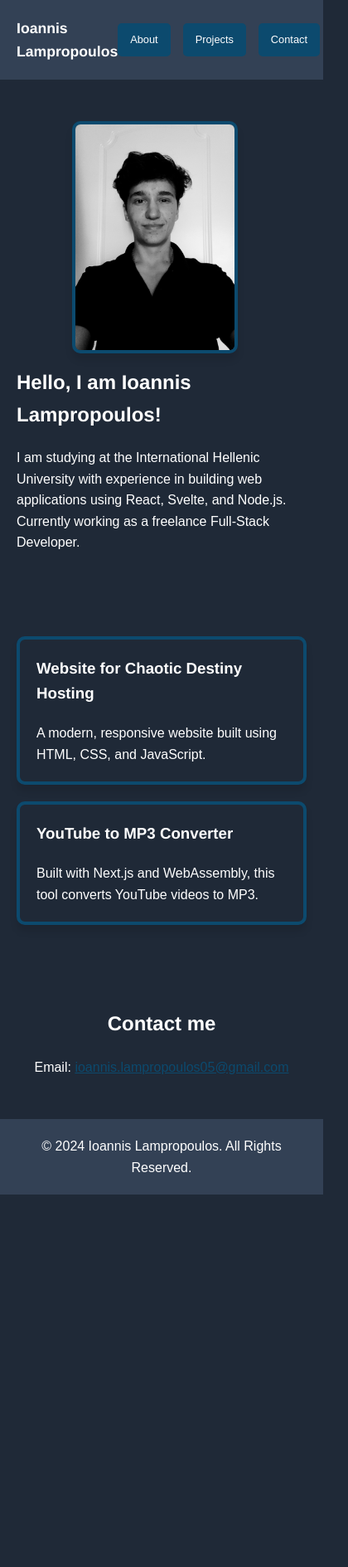
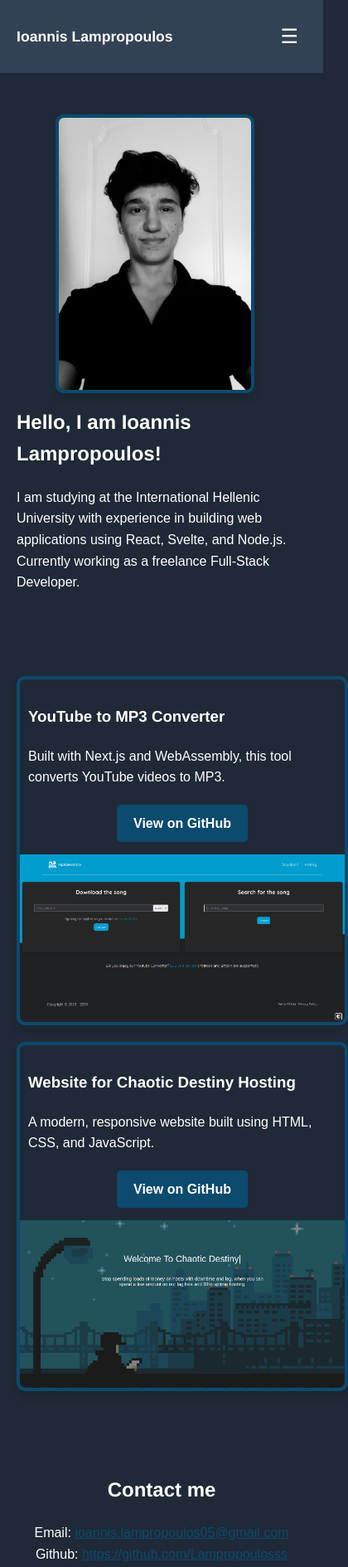
Before and after one commit to Lampropoulosss/Lampropoulosss.github.io, a website built with Parcel: page src/index.html in a window 390 px wide. Shown: the top 1889 px of the page at 83% size, 420 px wide, since content can reach past the window. Before the commit the page ends 1440 px from the top, so only its background shows below. Built offline with nearby package versions, Linux system fonts and the light colour scheme.

Commit message:
Added projects section

```diff
--- a/src/app.ts
+++ b/src/app.ts
@@ -3,3 +3,15 @@ const footer_text = document.getElementById(
 ) as HTMLParagraphElement;
 
 footer_text.innerHTML = `&copy; ${new Date().getFullYear()} Ioannis Lampropoulos. All Rights Reserved.`;
+
+(window as any).scroll_to = (id: string) => {
+  const element = document.getElementById(id);
+  element?.scrollIntoView({ behavior: "smooth" });
+};
+
+const hamburgerIcon = document.getElementById("hamburger-icon");
+const hamburgerMenu = document.getElementById("hamburger-menu");
+
+hamburgerIcon?.addEventListener("click", () => {
+  hamburgerMenu?.classList.toggle("show");
+});
--- a/src/index.html
+++ b/src/index.html
@@ -2,6 +2,7 @@
 <html lang="en">
   <head>
     <meta charset="utf-8" />
+    <meta name="viewport" content="width=device-width, initial-scale=1.0" />
     <title>Ioannis Lampropoulos</title>
     <link rel="stylesheet" href="styles.css" />
     <script type="module" src="app.ts"></script>
@@ -12,9 +13,15 @@
         <div class="container">
           <h1>Ioannis Lampropoulos</h1>
           <div class="links">
-            <a href="#about" class="nav">About</a>
-            <a href="#projects" class="nav">Projects</a>
-            <a href="#contact" class="nav">Contact</a>
+            <a onclick="scroll_to('about')" class="nav">About</a>
+            <a onclick="scroll_to('projects')" class="nav">Projects</a>
+            <a onclick="scroll_to('contact')" class="nav">Contact</a>
+          </div>
+          <button class="hamburger-icon" id="hamburger-icon">&#9776;</button>
+          <div class="hamburger-menu" id="hamburger-menu">
+            <a onclick="scroll_to('about')" class="nav">About</a>
+            <a onclick="scroll_to('projects')" class="nav">Projects</a>
+            <a onclick="scroll_to('contact')" class="nav">Contact</a>
           </div>
         </div>
       </nav>
@@ -34,17 +41,38 @@
 
     <section class="projects" id="projects">
       <div class="card">
-        <h3>Website for Chaotic Destiny Hosting</h3>
-        <p>
-          A modern, responsive website built using HTML, CSS, and JavaScript.
-        </p>
+        <div class="project-info">
+          <h3>YouTube to MP3 Converter</h3>
+          <p>
+            Built with Next.js and WebAssembly, this tool converts YouTube
+            videos to MP3.
+          </p>
+        </div>
+        <a
+          href="https://github.com/Lampropoulosss/mp3convert.tv"
+          target="_blank"
+          class="github-button"
+          >View on GitHub</a
+        >
+        <img src="/src/assets/images/mp3convert.png" alt="YouTube to MP3" />
       </div>
       <div class="card">
-        <h3>YouTube to MP3 Converter</h3>
-        <p>
-          Built with Next.js and WebAssembly, this tool converts YouTube videos
-          to MP3.
-        </p>
+        <div class="project-info">
+          <h3>Website for Chaotic Destiny Hosting</h3>
+          <p>
+            A modern, responsive website built using HTML, CSS, and JavaScript.
+          </p>
+        </div>
+        <a
+          href="https://github.com/Lampropoulosss/Chaotic-Destiny-Hosting"
+          target="_blank"
+          class="github-button"
+          >View on GitHub</a
+        >
+        <img
+          src="/src/assets/images/chaotic-destiny.png"
+          alt="Chaotic Destiny Hosting"
+        />
       </div>
     </section>
 
@@ -56,6 +84,12 @@
           >ioannis.lampropoulos05@gmail.com</a
         >
       </p>
+      <p>
+        Github:
+        <a href="https://github.com/Lampropoulosss"
+          >https://github.com/Lampropoulosss</a
+        >
+      </p>
     </section>
 
     <footer>
--- a/src/styles.css
+++ b/src/styles.css
@@ -60,6 +60,7 @@ nav a {
 
 nav a:hover {
   background-color: var(--hover-bg);
+  cursor: pointer;
 }
 
 .showcase {
@@ -71,8 +72,8 @@ nav a:hover {
 }
 
 .showcase img {
-  width: 200px;
-  height: 280px;
+  width: 240px;
+  height: 336px;
   border-radius: 10px;
   border: 4px solid var(--accent-color);
   box-shadow: 0 8px 8px rgba(0, 0, 0, 0.1);
@@ -99,28 +100,97 @@ nav a:hover {
 
 .projects {
   display: grid;
-  grid-template-columns: repeat(auto-fit, minmax(300px, 1fr));
+  grid-template-columns: repeat(auto-fit, minmax(400px, 1fr));
   gap: 20px;
   padding: 50px 20px;
 }
 
 .projects .card {
+  display: flex;
+  justify-content: space-between;
+  flex-direction: column;
   background: var(--primary-bg);
   border: 4px solid var(--accent-color);
-  padding: 20px;
+  padding-top: 20px;
   border-radius: 10px;
   box-shadow: 0 8px 8px rgba(0, 0, 0, 0.1);
   transition: transform 0.3s ease;
+}
+
+.projects .card .project-info {
+  padding: 10px;
+}
+
+.projects .card img {
+  margin-top: 15px;
+  width: 100%;
+  border-radius: 0 0 10px 10px;
 }
 
 .projects .card:hover {
   transform: translateY(-10px);
 }
 
+.github-button {
+  display: inline-block;
+  width: fit-content;
+  padding: 10px 20px;
+  text-align: center;
+  margin: 10px auto 0 auto;
+  background-color: var(--accent-color);
+  color: var(--font-color);
+  text-decoration: none;
+  font-weight: bold;
+  border-radius: 5px;
+  transition: background-color 0.3s ease;
+}
+
+.github-button:hover {
+  background-color: var(--hover-bg);
+}
+
 footer {
   padding: 20px;
   background-color: var(--secondary-bg);
   text-align: center;
+}
+
+.hamburger-menu {
+  display: none;
+  position: absolute;
+  top: 89px;
+  right: 0;
+  background-color: var(--secondary-bg);
+  flex-direction: column;
+  width: 200px;
+  border-radius: 0 0 10px 10px;
+  padding: 20px;
+  box-shadow: 0 8px 8px rgba(0, 0, 0, 0.1);
+  z-index: 100;
+}
+
+.hamburger-menu a {
+  display: block;
+  margin-bottom: 10px;
+}
+
+button.hamburger-icon {
+  display: none;
+  background-color: transparent;
+  border: none;
+  cursor: pointer;
+  padding: 10px;
+  font-size: 24px;
+  color: var(--font-color);
+}
+
+button.hamburger-icon:hover {
+  background-color: rgba(0, 0, 0, 0.1);
+  border-radius: 5px;
+}
+
+button.hamburger-icon:focus {
+  outline: none;
 }
 
 @media only screen and (max-width: 900px) {
@@ -131,4 +201,40 @@ footer {
   nav a {
     font-size: 0.8rem;
   }
+
+  button.hamburger-icon {
+    display: block !important;
+  }
+
+  nav .links {
+    display: none;
+  }
+
+  .button.hamburger-icon {
+    display: block;
+  }
+
+  .hamburger-menu.show {
+    display: flex;
+  }
 }
+
+button.hamburger-icon {
+  display: none;
+  background-color: transparent;
+  border: none;
+  cursor: pointer;
+  padding: 10px;
+  font-size: 24px;
+  position: relative;
+  color: var(--font-color);
+}
+
+button.hamburger-icon:hover {
+  background-color: rgba(0, 0, 0, 0.1);
+  border-radius: 5px;
+}
+
+button.hamburger-icon:focus {
+  outline: none;
+}
```
Also changed, not shown: src/assets/images/chaotic-destiny.png (added), src/assets/images/mp3convert.png (added).
